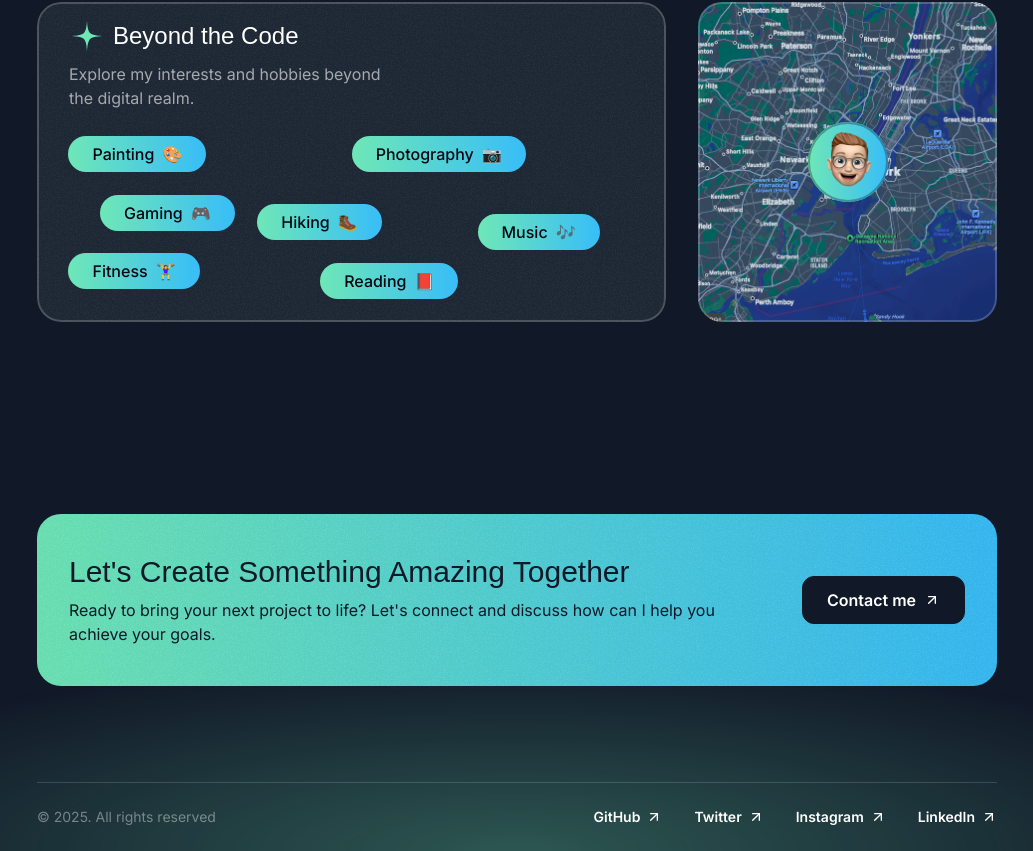
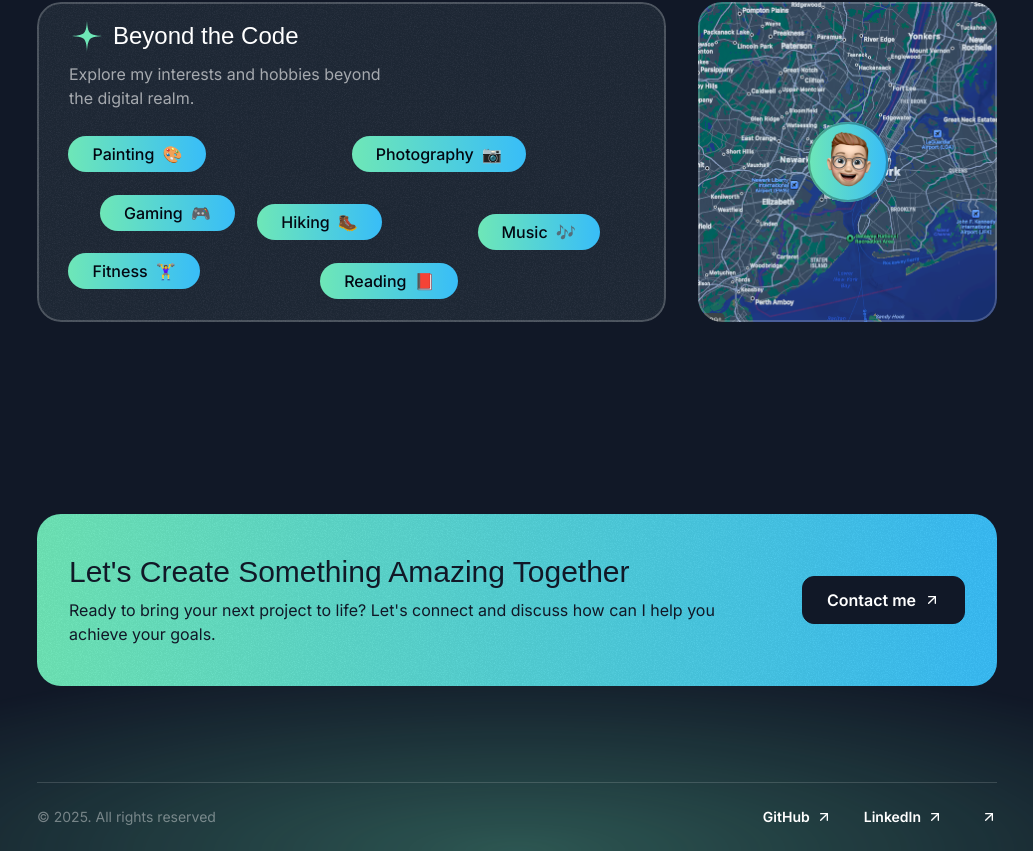
Before and after one commit to GhulamMuhammadNabeel/my_portfolio_app, a Next.js app: page / in a window 1280 px wide. Shown: the part 4626-5477 px from the top of the page, without its empty margins (123-1156 px from the left). Built offline with nearby package versions, Linux system fonts and the light colour scheme; a web font is replaced by a local one.

Commit message:
Update Footer.tsx
Added links

```diff
--- a/src/sections/Footer.tsx
+++ b/src/sections/Footer.tsx
@@ -4,20 +4,16 @@ import ArrowUp from "@/assets/icons/arrow-up-right.svg";
 const footerLinks=[
   {
     title: 'GitHub',
-    href: '#'
-  },
-  {
-    title: 'Twitter',
-    href: '#'
-  },
-  {
-    title: 'Instagram',
-    href: '#'
+    href: 'https://github.com/GhulamMuhammadNabeel'
   },
   {
     title: 'LinkedIn',
-    href: '#'
+    href: 'https://www.linkedin.com/in/ghulam-muhammad-nabeel-a6997a313/'
   },
+  {
+    titlw: 'Kaggle',
+    href: 'https://www.kaggle.com/nabeelqureshitiii'
+  }
 ]
 
 export const Footer = () => {
```
